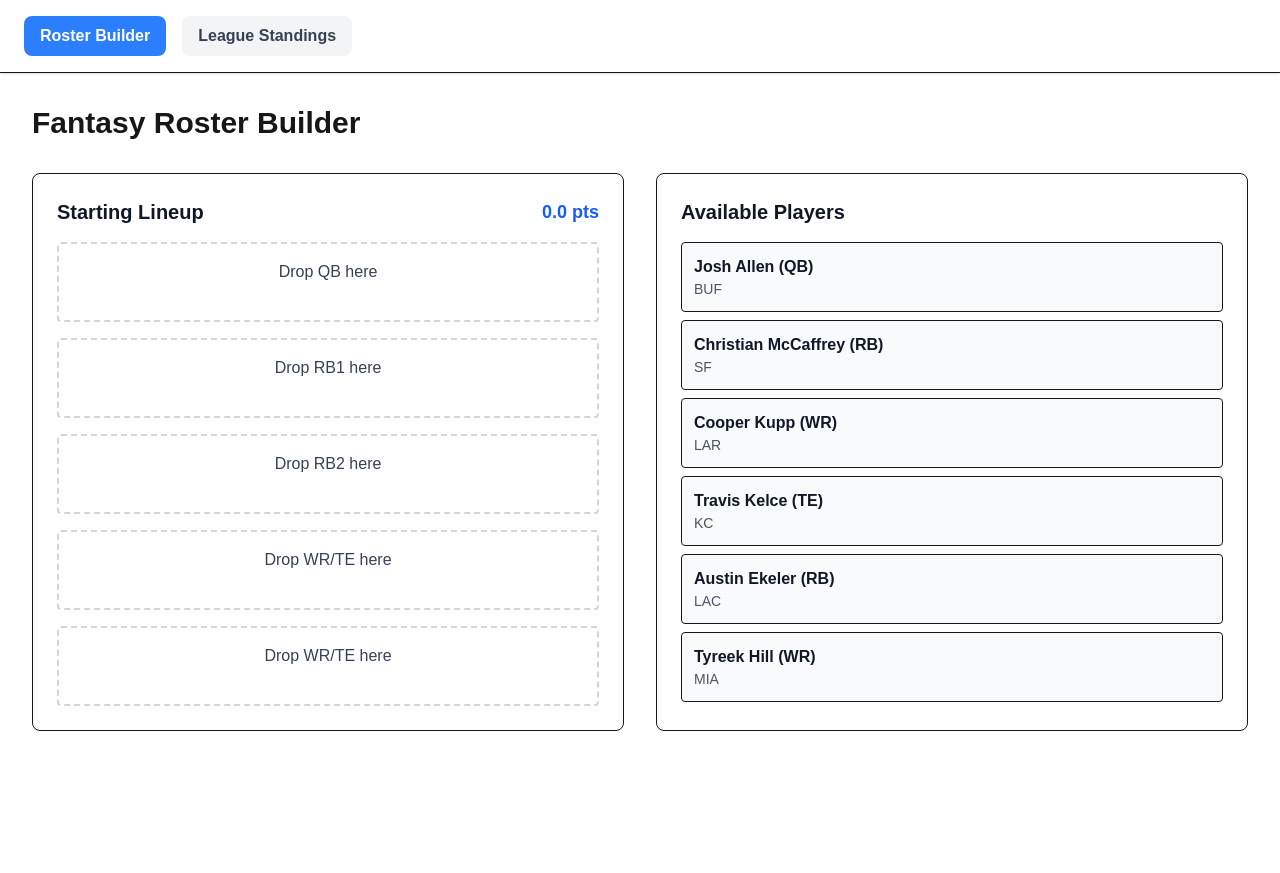
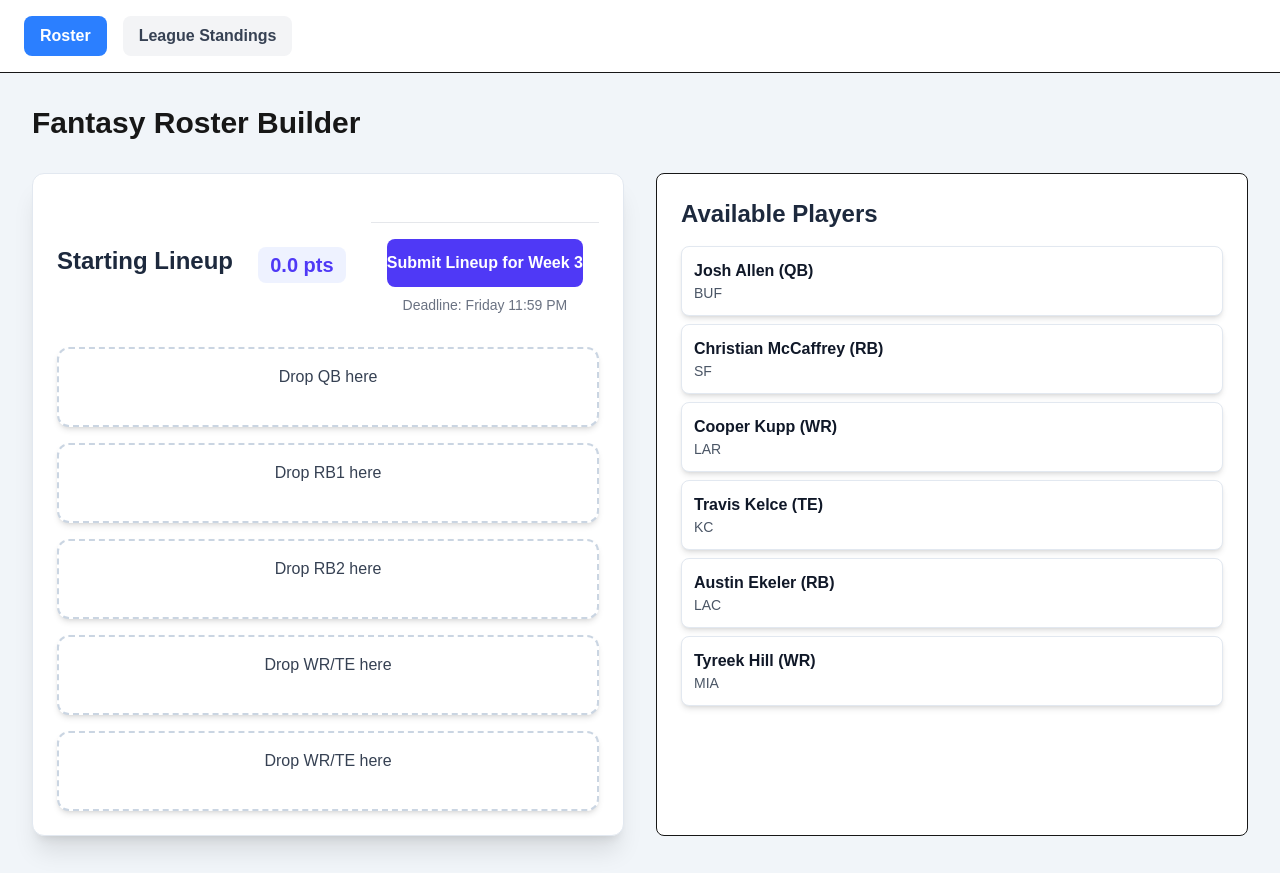
Before and after one commit to troybren66/Woodhead, a Next.js app: page / in a window 1280 px wide. Before the commit the page ends 800 px from the top, so only its background shows below. Built offline with nearby package versions, Linux system fonts and the light colour scheme.

Commit message:
Enhanced UI with modern blue theme, submit button functionality, and improved visual design

```diff
--- a/src/app/page.tsx
+++ b/src/app/page.tsx
@@ -18,7 +18,7 @@ export default function Home() {
                 currentPage === 'roster' ? 'bg-blue-500 text-white' : 'bg-gray-100 text-gray-700 hover:bg-gray-200'
               }`}
             >
-              Roster Builder
+              Roster
             </button>
             <button
               onClick={() => setCurrentPage('standings')}
--- a/src/components/RosterLineup.tsx
+++ b/src/components/RosterLineup.tsx
@@ -28,6 +28,8 @@ function canPlayerFillSlot(playerPosition: Position, slotPosition: LineupPositio
 
 export default function RosterLineup() {
   const [lineup, setLineup] = useState<LineupSlot[]>(initialLineup);
+  const [isSubmitted, setIsSubmitted] = useState(false);
+const [submitDeadline, setSubmitDeadline] = useState('Friday 11:59 PM');
   const [availablePlayers, setAvailablePlayers] = useState<Player[]>(mockPlayers);
 
   const handleDragStart = (e: React.DragEvent<HTMLDivElement>, player: Player) => {
@@ -66,21 +68,51 @@ export default function RosterLineup() {
       ));
     }
   };
+  const handleSubmitLineup = () => {
+    const filledSlots = lineup.filter(slot => slot.player).length;
+
+    if (filledSlots === 5) {
+      setIsSubmitted(true);
+      alert('Lineup submitted successfully!');
+      // Later: API call to backend will go here
+    } else {
+      alert(`Please fill all 5 roster spots. You have ${filledSlots}/5 filled.`);
+    }
+  };
 
   const totalPoints = lineup
     .filter((slot) => Boolean(slot.player))
     .reduce((total, slot) => total + (slot.player?.projectedPoints ?? 0), 0);
 
   return (
-    <div className="p-8">
+    <div className="p-8 bg-slate-100 min-h-screen">
       <h1 className="text-3xl font-bold mb-8">Fantasy Roster Builder</h1>
       <div className="grid grid-cols-1 md:grid-cols-2 gap-8">
 
         {/* Lineup Section */}
-        <div className="bg-white rounded-lg border p-6">
+        <div className="bg-white rounded-xl shadow-xl border border-slate-200 p-6">
           <div className="flex justify-between items-center mb-4">
-          <h2 className="text-xl font-bold text-gray-900">Starting Lineup</h2>
-            <div className="text-lg font-bold text-blue-600">{totalPoints.toFixed(1)} pts</div>
+          <h2 className="text-2xl font-bold text-slate-800 mb-2">Starting Lineup</h2>
+          <div className="text-xl font-bold text-indigo-600 bg-indigo-50 px-3 py-1 rounded-lg">{totalPoints.toFixed(1)} pts</div>
+            {/* Submit Button */}
+<div className="mt-6 p-4 border-t border-gray-200">
+  {!isSubmitted ? (
+    <button
+      onClick={handleSubmitLineup}
+      className="w-full bg-indigo-600 text-white py-3 rounded-lg font-bold hover:bg-indigo-700"
+      disabled={lineup.filter(slot => slot.player).length < 5}
+    >
+      Submit Lineup for Week 3
+    </button>
+  ) : (
+    <div className="text-center text-green-600 font-bold py-3">
+      ✓ Lineup submitted for Week 3
+    </div>
+  )}
+  <p className="text-sm text-gray-500 mt-2 text-center">
+    Deadline: {submitDeadline}
+  </p>
+</div>
           </div>
 
           <div className="space-y-4">
@@ -89,7 +121,7 @@ export default function RosterLineup() {
                 key={slot.position}
                 onDrop={(e) => handleDrop(e, slot.position as LineupPosition)}
                 onDragOver={handleDragOver}
-                className="border-2 border-dashed border-gray-300 rounded p-4 min-h-[80px] hover:border-blue-400 transition-colors"
+                className="border-2 border-dashed border-slate-300 rounded-xl p-4 min-h-[80px] hover:border-indigo-400 hover:bg-indigo-25 transition-all duration-200 bg-white shadow-md"
               >
                 {slot.player ? (
                   <div className="bg-blue-50 rounded p-2">
@@ -114,14 +146,14 @@ export default function RosterLineup() {
 
         {/* Available Players */}
         <div className="bg-white rounded-lg border p-6">
-        <h2 className="text-xl font-bold text-gray-900 mb-4">Available Players</h2>
+        <h2 className="text-2xl font-bold text-slate-800 mb-4">Available Players</h2>
           <div className="space-y-2">
             {availablePlayers.map(player => (
               <div
                 key={player.id}
                 draggable
                 onDragStart={(e) => handleDragStart(e, player)}
-                className="bg-gray-50 rounded p-3 border cursor-grab hover:bg-gray-100 active:cursor-grabbing"
+                className="bg-white rounded-lg p-3 border border-slate-200 cursor-grab hover:bg-indigo-50 hover:border-indigo-300 active:cursor-grabbing shadow-md hover:shadow-lg transition-all duration-200"
               >
                 <div className="font-bold text-gray-900">{player.name} ({player.position})</div>
                 <div className="text-sm text-gray-600">{player.team}</div>
--- a/src/components/src/components/Standings.tsx
+++ b/src/components/src/components/Standings.tsx
@@ -41,7 +41,7 @@ const mockTeams = [
   }
 ];
 
-const currentWeek = 17;
+const currentWeek = 3;
 const regularSeasonWeeks = 17;
 const playoffWeeks = [18, 19, 20];
 const isPlayoffs = currentWeek > regularSeasonWeeks;
```
